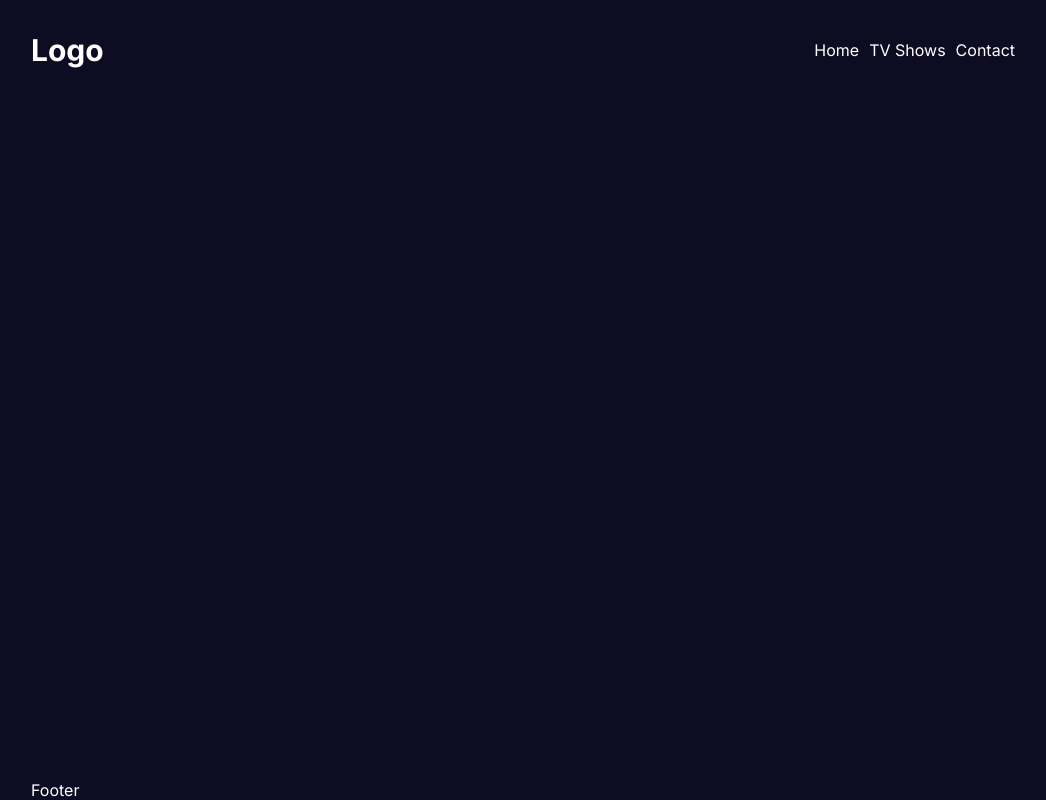
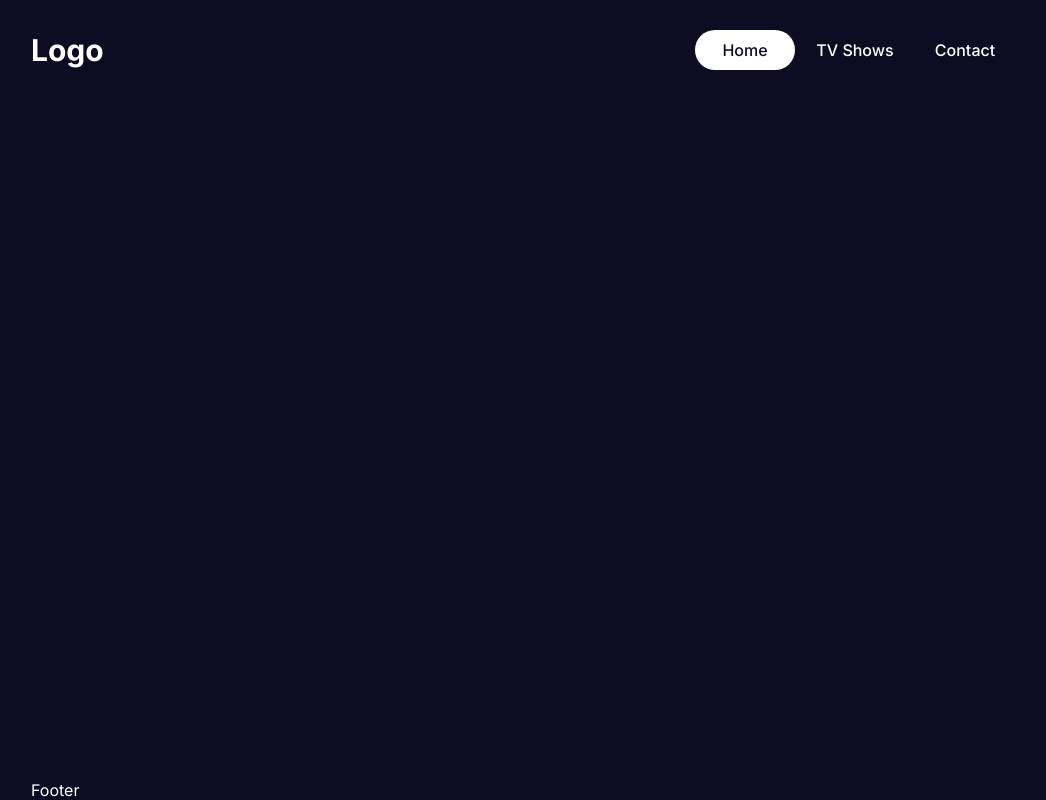
Before and after one commit to vmaineng/movie-night, a Next.js app in the folder front/: page / in a window 1280 px wide. Shown: the whole page, without its empty margins (117-1163 px from the left). Built offline with nearby package versions, Linux system fonts and the light colour scheme.

Commit message:
updated background for navbar

```diff
--- a/front/src/app/components/navbar/Links.jsx
+++ b/front/src/app/components/navbar/Links.jsx
@@ -25,11 +25,9 @@ const Links = () => {
 
   return (
     <div className={styles.links}>
-      {links.map((link => (
-        <Link key={link.title} href={link.path}>
-          {link.title}
-          </Link>
-      )))}
+      {links.map((link) => (
+          <NavLink link={link} key={link.title} />
+        ))}
     </div>
   );
 };
--- a/front/src/app/components/navbar/NavLink.jsx
+++ b/front/src/app/components/navbar/NavLink.jsx
@@ -3,17 +3,17 @@ import Link from "next/link";
 import styles from "./navLink.module.css";
 import { usePathname } from "next/navigation";
 
-const NavLink = ({ item }) => {
+const NavLink = ({ link }) => {
   const pathName = usePathname();
 
   return (
     <Link
-      href={item.path}
+      href={link.path}
       className={`${styles.container} ${
-        pathName === item.path && styles.active
+        pathName === link.path && styles.active
       }`}
     >
-      {item.title}
+      {link.title}
     </Link>
   );
 };
```
